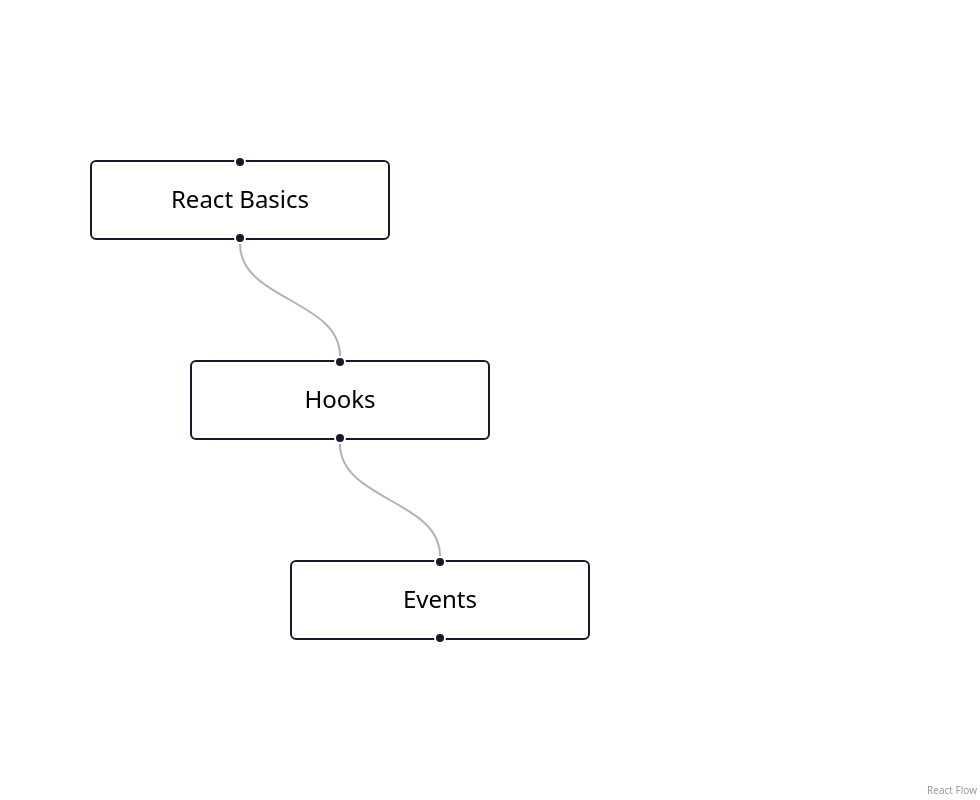
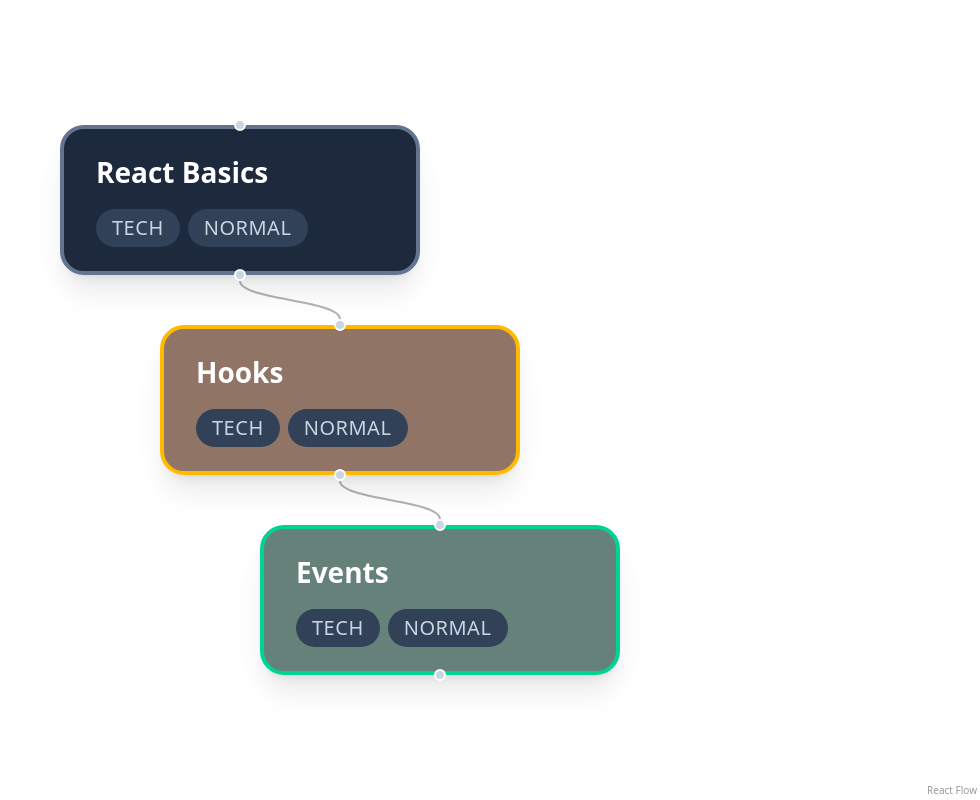
Before and after one commit to RubenColladoDiaz/SkillMap, a Next.js app: page / in a window 1280 px wide. Shown: the whole page, without its empty margins (300-1280 px from the left). Built offline with nearby package versions, Linux system fonts and the light colour scheme.

Commit message:
node style

```diff
--- /dev/null
+++ b/src/app/flow/nodes/UpdaterNode.tsx
@@ -0,0 +1,42 @@
+import { Difficulty, SkillNodeStatus } from "@/app/types/SkillNode";
+import { Handle, Position } from "@xyflow/react";
+
+type Props = {
+  status: SkillNodeStatus;
+  title: string;
+  category: string;
+  difficulty: Difficulty;
+};
+
+const statusStyles = {
+  PENDING: "border-slate-500 bg-slate-800",
+  IN_PROGRESS: "border-amber-400 bg-amber-950/60",
+  FINISHED: "border-emerald-400 bg-emerald-950/60",
+};
+
+export default function SkillNodeCard({ data }: { data: Props }) {
+  return (
+    <div
+      className={`min-w-[180px] rounded-xl border-2 px-4 py-3 shadow-lg ${statusStyles[data.status]}`}
+    >
+      <Handle type="target" position={Position.Top} className="!bg-slate-300" />
+
+      <p className="text-sm font-semibold text-white">{data.title}</p>
+
+      <div className="mt-2 flex gap-1">
+        <span className="rounded-full bg-slate-700 px-2 py-0.5 text-[10px] uppercase tracking-wide text-slate-300">
+          {data.category}
+        </span>
+        <span className="rounded-full bg-slate-700 px-2 py-0.5 text-[10px] uppercase tracking-wide text-slate-300">
+          {data.difficulty}
+        </span>
+      </div>
+
+      <Handle
+        type="source"
+        position={Position.Bottom}
+        className="!bg-slate-300"
+      />
+    </div>
+  );
+}
--- a/src/app/page.tsx
+++ b/src/app/page.tsx
@@ -9,6 +9,7 @@ import {
 } from "@xyflow/react";
 import "@xyflow/react/dist/style.css";
 import { Difficulty, SkillNode, SkillNodeStatus } from "./types/SkillNode";
+import UpdaterNode from "./flow/nodes/UpdaterNode";
 
 const nodeStructures: SkillNode[] = [
   {
@@ -26,7 +27,7 @@ const nodeStructures: SkillNode[] = [
     id: "n2",
     title: "Hooks",
     description: "Learn the React Hooks",
-    status: SkillNodeStatus.PENDING,
+    status: SkillNodeStatus.IN_PROGRESS,
     category: "Tech",
     difficulty: Difficulty.NORMAL,
     dependsOn: ["n1"],
@@ -37,7 +38,7 @@ const nodeStructures: SkillNode[] = [
     id: "n3",
     title: "Events",
     description: "Learn the React Events",
-    status: SkillNodeStatus.PENDING,
+    status: SkillNodeStatus.FINISHED,
     category: "Tech",
     difficulty: Difficulty.NORMAL,
     dependsOn: ["n2"],
@@ -50,11 +51,21 @@ const initialNodes = getNodes(nodeStructures);
 
 const initialEdges = getEdges(nodeStructures);
 
+const nodeTypes = {
+  updaterNode: UpdaterNode,
+};
+
 function getNodes(nodes: SkillNode[]) {
   return nodes.map((node) => ({
     id: node.id,
+    type: "updaterNode",
     position: { x: node.x, y: node.y },
-    data: { label: node.title },
+    data: {
+      status: node.status,
+      title: node.title,
+      category: node.category,
+      difficulty: node.difficulty,
+    },
   }));
 }
 function getEdges(nodes: SkillNode[]) {
@@ -91,6 +102,7 @@ export default function Home() {
       <ReactFlow
         nodes={nodes}
         edges={edges}
+        nodeTypes={nodeTypes}
         onNodesChange={onNodesChange}
         onEdgesChange={onEdgesChange}
         onConnect={onConnect}
```
